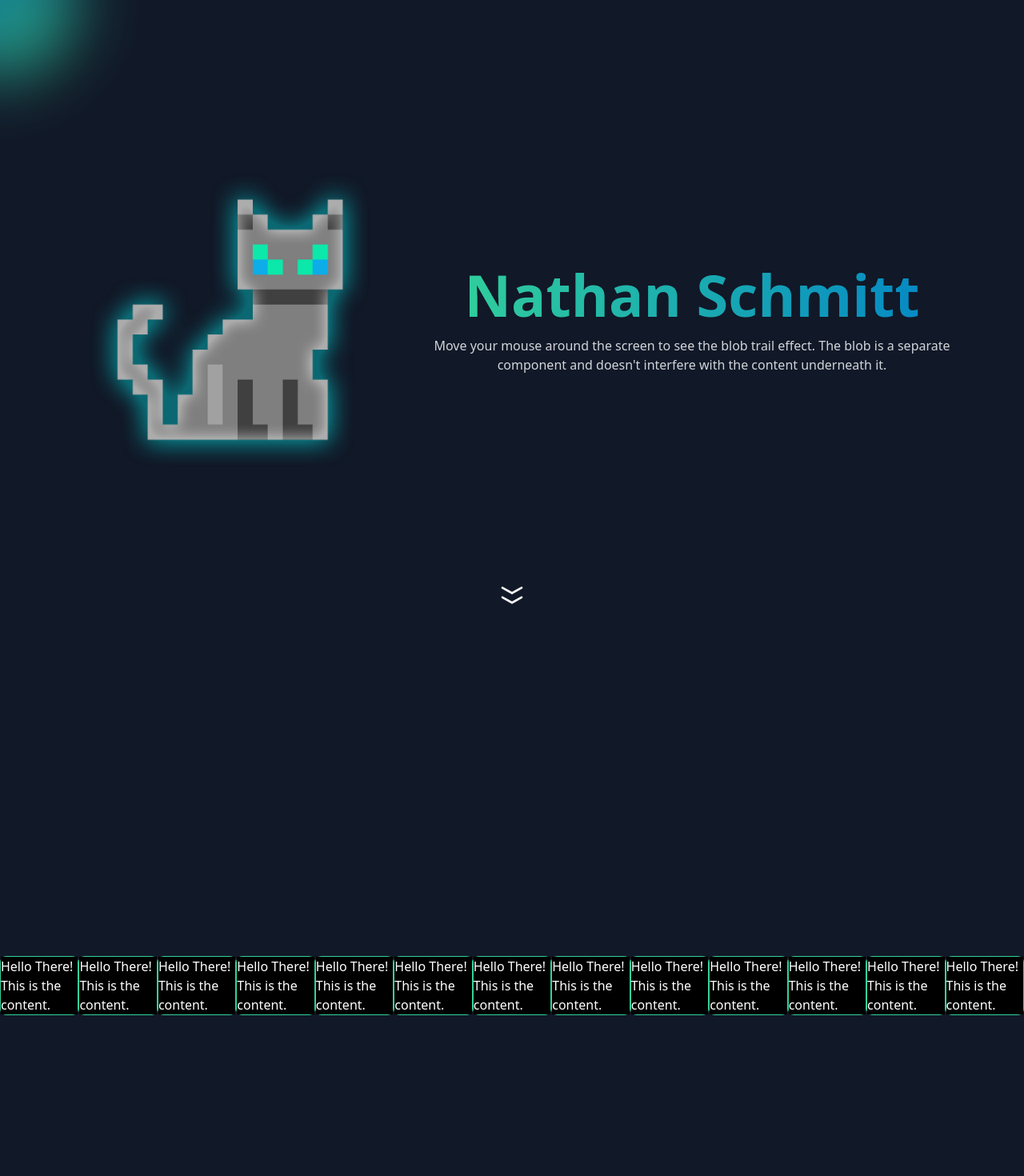
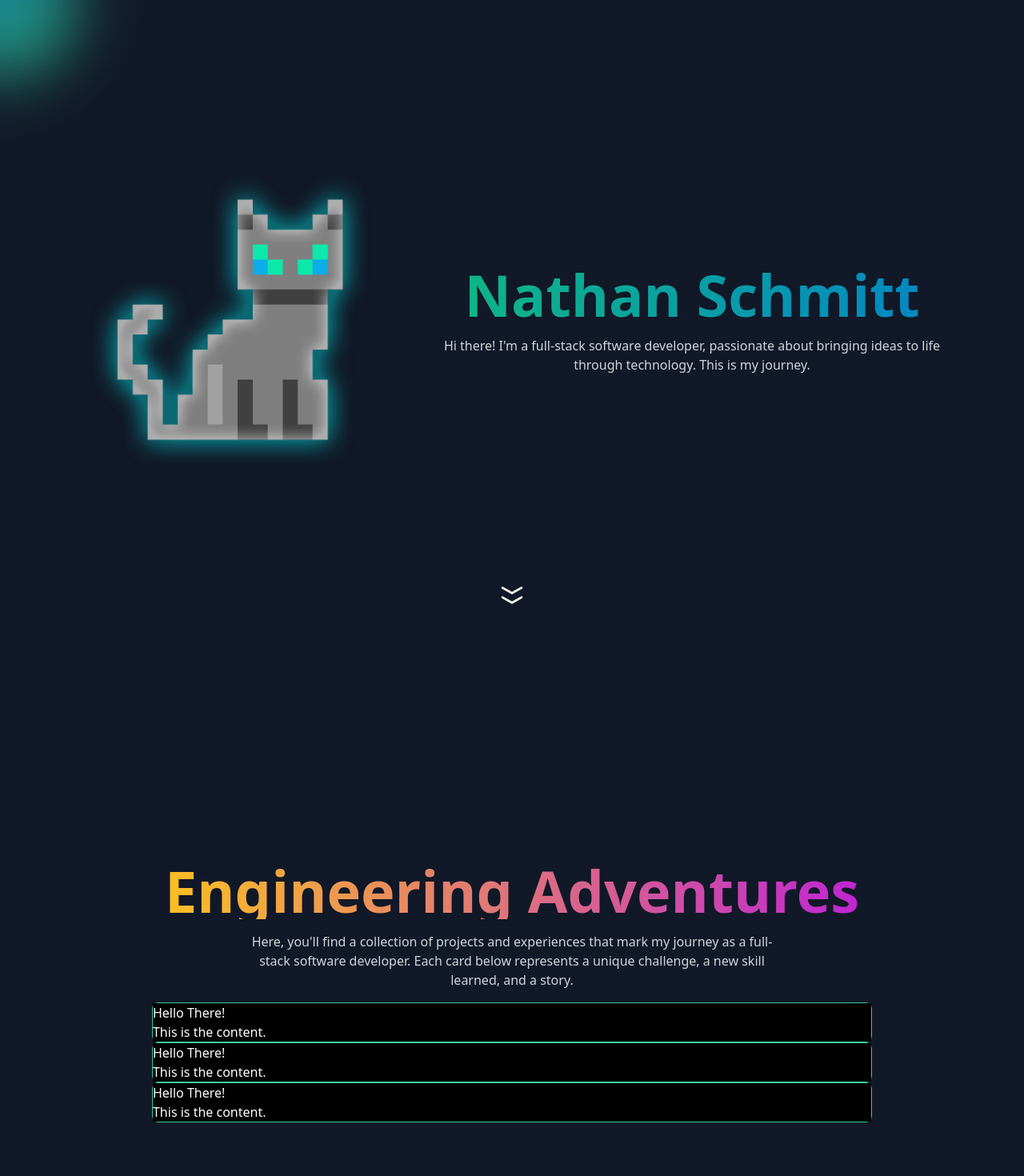
Before and after one commit to IBXCODECAT/personal-website, a React (Create React App) app: page / in a window 1280 px wide. Shown: the top 1470 px of the page at 80% size. Built offline with nearby package versions, Linux system fonts and the light colour scheme.

Commit message:
Header Component & Refactor

```diff
--- a/src/App.tsx
+++ b/src/App.tsx
@@ -1,52 +1,41 @@
-import React from "react";
 import Blob from "./Components/Blob";
 import Card from "./Components/Card";
 import ScrollPrompt from "./Components/ScrollPrompt";
 import Section from "./Components/Section";
+import Header from "./Components/Header";
 
 // Main App Component - This is where we render the Blob and the page content
 export default function App() {
   return (
     <div className="bg-gray-900">
+      {/* Render the dynamic gradient Blob that follows the cursor */}
       <Blob />
 
+      {/* Landing Section */}
       <Section>
         <img src="kittyfx.png" alt="site logo" className="z-10" width={450} height={450} draggable="false"/>
-      {/* The Blob component is rendered here */}
+        <Header startColor="from-emerald-500" endColor="to-sky-600" title="Nathan Schmitt" description="Hi there! I'm a full-stack software developer, passionate about bringing ideas to life through technology. This is my journey."/>
+      </Section>
 
-
-      {/* Example content for the page */}
-      <div className="text-center z-10 p-4">
-        <h1 className="text-5xl md:text-7xl font-bold mb-4 bg-clip-text text-transparent bg-gradient-to-r from-emerald-400 to-sky-600">
-          Nathan Schmitt
-        </h1>
-        <p className="text-gray-300 max-w-2xl mx-auto">
-          Move your mouse around the screen to see the blob trail effect. The
-          blob is a separate component and doesn't interfere with the content
-          underneath it.
-        </p>
-
-      </div>
-    </Section>
+      {/* Prompt to scroll the page. */}
       <ScrollPrompt/>
-
+      {/* This is where the scroll prompt will link us to (between last and next section) */}
       <div id="content"/>
 
+      {/* Projects Section */}
       <Section>
+        <div>
+          <Header startColor="from-amber-400" endColor="to-fuchsia-600" title="Engineering Adventures" description="Here, you'll find a collection of projects and experiences that mark my journey as a full-stack software developer. Each card below represents a unique challenge, a new skill learned, and a story."/>
+
           <Card/>
-      <Card/><Card/>
-      <Card/><Card/>
-      <Card/><Card/>
-      <Card/><Card/>
-      <Card/><Card/>
-      <Card/><Card/>
-
+          <Card/>
+          <Card/>
+        </div>
       </Section>
 
       <Section>
-      <h1>Final Section Test</h1>
+        <h1>Some other section</h1>
       </Section>
-
     </div>
   );
 }
--- a/src/Components/Blob.tsx
+++ b/src/Components/Blob.tsx
@@ -20,10 +20,10 @@ const interpolateColor = (color1: number[], color2: number[], factor: number): s
 // Define the color stops for our gradient sections. Each stop has a position (0 to 1) and 'from'/'to' colors.
 const colorStops = [
     { stop: 0.0, from: [52, 211, 153], to: [2, 132, 199] },     // Emerald Sky Start
-    { stop: 0.4, from: [52, 211, 153], to: [2, 132, 199] },    // Emerald Sky End
+    { stop: 0.25, from: [52, 211, 153], to: [2, 132, 199] },    // Emerald Sky End
 
-    { stop: 0.6, from: [217, 70, 239], to: [2, 132, 199] },    // Magenta Sky Start
-    { stop: 1.0, from: [217, 70, 239], to: [2, 132, 199] },     // Magenta Sky End
+    { stop: 0.33, from: [251, 189, 35], to: [217, 70, 239] },    // Magenta Sky Start
+    { stop: 1.0, from: [251, 189, 35], to: [217, 70, 239] },     // Magenta Sky End
 
     //{ stop: 0.55, from: [251, 189, 35], to: [220, 38, 38] },    // Amber Sky Start
     //{ stop: 1.0, from: [251, 189, 35], to: [220, 38, 38] },    // Amber Sky End
--- /dev/null
+++ b/src/Components/Header.tsx
@@ -0,0 +1,22 @@
+import { FC } from "react";
+
+interface HeaderProps {
+    description: string;
+    startColor: string;
+    title: string;
+    endColor: string;
+}
+
+const Header: FC<HeaderProps> = ({startColor, endColor, title, description}) => {
+
+    return (
+        <header className="text-center z-10 p-4">
+            <h1 className={`bg-gradient-to-r ${startColor} ${endColor} text-5xl md:text-7xl font-bold mb-4 bg-clip-text text-transparent`}>
+                {title}
+            </h1>
+            <p className="text-gray-300 max-w-2xl mx-auto">{description}</p>
+        </header>
+    );
+}
+
+export default Header;
```
Also changed, not shown: public/Assets/double_down.svg (deleted). Lines whose indentation alone changed are shown as unchanged.
